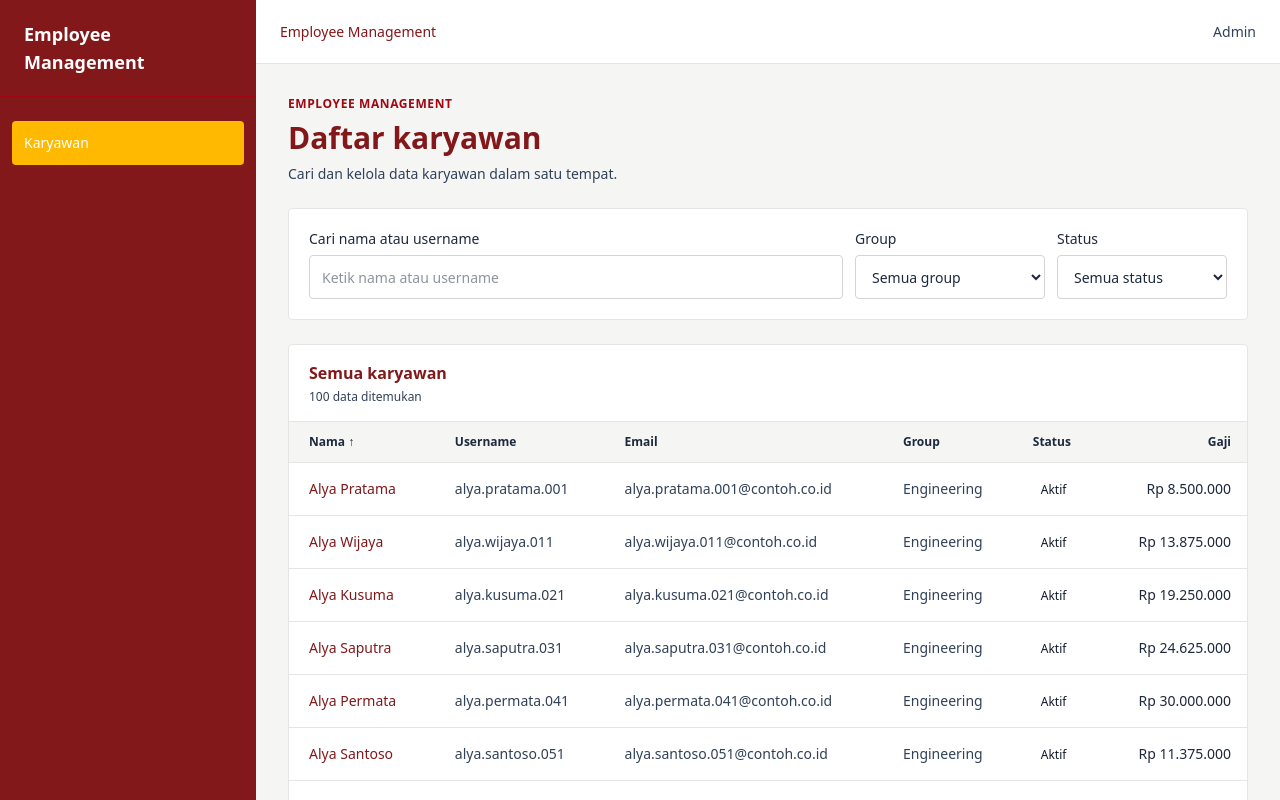
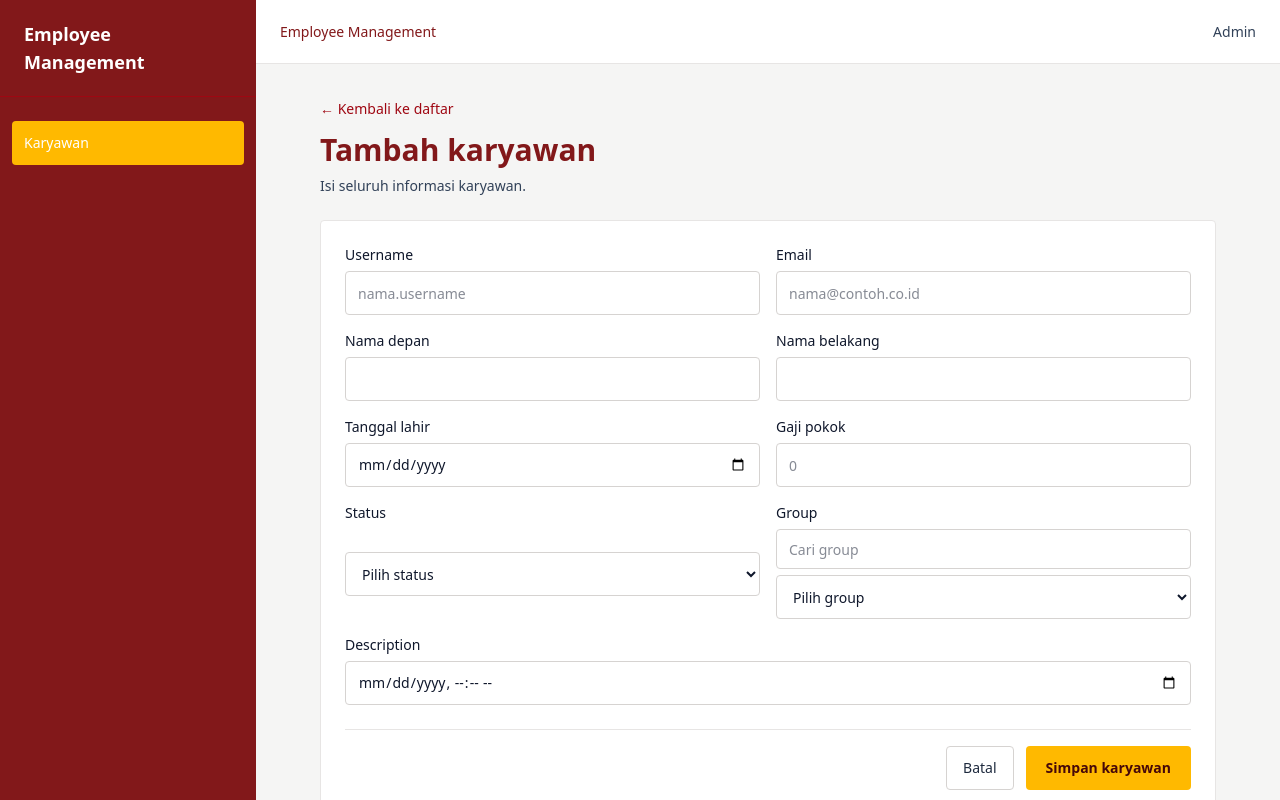
Before and after one commit to didikad/angular-staff-portal, an Angular app: page /dashboard/employees/add in a window 1280 px wide. Before the commit this address led to /dashboard/employees. Shown: the top 800 px of the page. Built offline with nearby package versions, Linux system fonts and the light colour scheme.

Commit message:
feat: add data employee

```diff
--- a/src/app/app.routes.ts
+++ b/src/app/app.routes.ts
@@ -1,6 +1,7 @@
 import { Routes } from '@angular/router';
 import { LoginComponent } from './features/auth/login.component';
 import { DashboardComponent } from './features/dashboard/dashboard.component';
+import { AddEmployeeComponent } from './features/employees/add-employee.component';
 import { EmployeeListComponent } from './features/employees/employee-list.component';
 
 export const routes: Routes = [
@@ -10,6 +11,7 @@ export const routes: Routes = [
     component: DashboardComponent,
     children: [
       { path: '', pathMatch: 'full', redirectTo: 'employees' },
+      { path: 'employees/add', component: AddEmployeeComponent },
       { path: 'employees', component: EmployeeListComponent },
     ],
   },
--- /dev/null
+++ b/src/app/features/employees/add-employee.component.html
@@ -0,0 +1,55 @@
+<section class="mx-auto max-w-4xl space-y-6">
+  <div>
+    <a routerLink="/dashboard/employees" class="text-sm text-red-800 hover:underline">← Kembali ke daftar</a>
+    <h1 class="mt-3 text-3xl font-semibold text-red-900">Tambah karyawan</h1>
+    <p class="mt-2 text-sm text-slate-700">Isi seluruh informasi karyawan.</p>
+  </div>
+
+  <form [formGroup]="form" (ngSubmit)="save()" class="rounded border border-stone-200 bg-white p-4 sm:p-6" novalidate>
+    <div class="grid gap-4 sm:grid-cols-2">
+      <label class="grid gap-1.5 text-sm font-medium">Username
+        <input formControlName="username" autocomplete="off" placeholder="nama.username" class="h-11 rounded border border-stone-300 px-3 font-normal focus-visible:outline-2 focus-visible:outline-red-800" />
+        @if (hasError('username')) { <small class="text-red-800">Username wajib diisi dan hanya boleh memakai huruf, angka, titik, strip, atau garis bawah.</small> }
+      </label>
+      <label class="grid gap-1.5 text-sm font-medium">Email
+        <input type="email" formControlName="email" autocomplete="email" placeholder="nama@contoh.co.id" class="h-11 rounded border border-stone-300 px-3 font-normal focus-visible:outline-2 focus-visible:outline-red-800" />
+        @if (hasError('email')) { <small class="text-red-800">Masukkan email dengan format yang valid.</small> }
+      </label>
+      <label class="grid gap-1.5 text-sm font-medium">Nama depan
+        <input formControlName="firstName" autocomplete="given-name" class="h-11 rounded border border-stone-300 px-3 font-normal focus-visible:outline-2 focus-visible:outline-red-800" />
+        @if (hasError('firstName')) { <small class="text-red-800">Nama depan wajib diisi.</small> }
+      </label>
+      <label class="grid gap-1.5 text-sm font-medium">Nama belakang
+        <input formControlName="lastName" autocomplete="family-name" class="h-11 rounded border border-stone-300 px-3 font-normal focus-visible:outline-2 focus-visible:outline-red-800" />
+        @if (hasError('lastName')) { <small class="text-red-800">Nama belakang wajib diisi.</small> }
+      </label>
+      <label class="grid gap-1.5 text-sm font-medium">Tanggal lahir
+        <input type="date" [max]="today" formControlName="birthDate" class="h-11 rounded border border-stone-300 px-3 font-normal focus-visible:outline-2 focus-visible:outline-red-800" />
+        @if (hasError('birthDate')) { <small class="text-red-800">Tanggal lahir wajib diisi.</small> }
+      </label>
+      <label class="grid gap-1.5 text-sm font-medium">Gaji pokok
+        <input type="number" min="0" step="1" inputmode="numeric" formControlName="basicSalary" placeholder="0" class="h-11 rounded border border-stone-300 px-3 font-normal focus-visible:outline-2 focus-visible:outline-red-800" />
+        @if (hasError('basicSalary')) { <small class="text-red-800">Gaji harus berupa angka nol atau lebih.</small> }
+      </label>
+      <label class="grid gap-1.5 text-sm font-medium">Status
+        <select formControlName="status" class="h-11 rounded border border-stone-300 bg-white px-3 font-normal focus-visible:outline-2 focus-visible:outline-red-800"><option value="">Pilih status</option><option value="Active">Active</option><option value="Inactive">Inactive</option><option value="Probation">Probation</option></select>
+        @if (hasError('status')) { <small class="text-red-800">Pilih status karyawan.</small> }
+      </label>
+      <div class="grid content-start gap-1.5 text-sm font-medium">
+        <label for="group-search">Group</label>
+        <input id="group-search" type="search" [value]="groupSearch" (input)="groupSearch = $any($event.target).value" placeholder="Cari group" class="h-10 rounded border border-stone-300 px-3 font-normal focus-visible:outline-2 focus-visible:outline-red-800" />
+        <select formControlName="group" class="h-11 rounded border border-stone-300 bg-white px-3 font-normal focus-visible:outline-2 focus-visible:outline-red-800"><option value="">Pilih group</option>@for (group of filteredGroups; track group) { <option [value]="group">{{ group }}</option> }</select>
+        @if (hasError('group')) { <small class="text-red-800">Pilih group karyawan.</small> }
+      </div>
+      <label class="grid gap-1.5 text-sm font-medium sm:col-span-2">Description
+        <input type="datetime-local" formControlName="description" class="h-11 rounded border border-stone-300 px-3 font-normal focus-visible:outline-2 focus-visible:outline-red-800" />
+        @if (hasError('description')) { <small class="text-red-800">Tanggal dan waktu wajib diisi.</small> }
+      </label>
+    </div>
+
+    <div class="mt-6 flex flex-col-reverse justify-end gap-3 border-t border-stone-200 pt-4 sm:flex-row">
+      <a routerLink="/dashboard/employees" class="inline-flex min-h-11 items-center justify-center rounded border border-stone-300 px-4 text-sm font-medium text-slate-800 hover:bg-stone-100">Batal</a>
+      <button type="submit" class="min-h-11 rounded bg-amber-400 px-5 text-sm font-semibold text-red-950 hover:bg-amber-300">Simpan karyawan</button>
+    </div>
+  </form>
+</section>
--- /dev/null
+++ b/src/app/features/employees/add-employee.component.ts
@@ -0,0 +1,62 @@
+import { Component, inject } from '@angular/core';
+import { FormBuilder, ReactiveFormsModule, Validators } from '@angular/forms';
+import { Router, RouterLink } from '@angular/router';
+import { EmployeeService } from '../../api/employee.service';
+import { Employee } from '../../models/employee.model';
+
+@Component({
+  selector: 'app-add-employee',
+  standalone: true,
+  imports: [ReactiveFormsModule, RouterLink],
+  templateUrl: './add-employee.component.html',
+})
+export class AddEmployeeComponent {
+  private readonly formBuilder = inject(FormBuilder);
+  private readonly employeeService = inject(EmployeeService);
+  private readonly router = inject(Router);
+
+  readonly groups = ['Engineering', 'Human Resources', 'Finance', 'Marketing', 'Sales', 'IT Support', 'Operations', 'Product', 'Legal', 'Customer Success'];
+  readonly today = new Date().toISOString().slice(0, 10);
+  groupSearch = '';
+  submitted = false;
+  readonly form = this.formBuilder.nonNullable.group({
+    username: ['', [Validators.required, Validators.pattern(/^[a-zA-Z0-9._-]+$/)]],
+    firstName: ['', Validators.required],
+    lastName: ['', Validators.required],
+    email: ['', [Validators.required, Validators.email]],
+    birthDate: ['', Validators.required],
+    basicSalary: [null as number | null, [Validators.required, Validators.min(0)]],
+    status: ['', Validators.required],
+    group: ['', Validators.required],
+    description: ['', Validators.required],
+  });
+
+  get filteredGroups(): string[] {
+    const search = this.groupSearch.trim().toLowerCase();
+    return this.groups.filter((group) => group.toLowerCase().includes(search));
+  }
+
+  hasError(field: keyof typeof this.form.controls): boolean {
+    const control = this.form.controls[field];
+    return control.invalid && (control.touched || this.submitted);
+  }
+
+  save(): void {
+    this.submitted = true;
+    this.form.markAllAsTouched();
+    if (this.form.invalid) return;
+
+    this.employeeService.getEmployees().subscribe((employees) => {
+      const value = this.form.getRawValue();
+      const employee: Employee = {
+        ...value,
+        birthDate: new Date(`${value.birthDate}T00:00:00`).toISOString(),
+        basicSalary: Number(value.basicSalary),
+        status: value.status as Employee['status'],
+        description: new Date(value.description).toISOString(),
+      };
+      this.employeeService.addEmployee(employee);
+      void this.router.navigate(['/dashboard/employees']);
+    });
+  }
+}
```
Also changed, not shown: src/app/features/employees/employee-list.component.html (line endings or trailing spaces).
